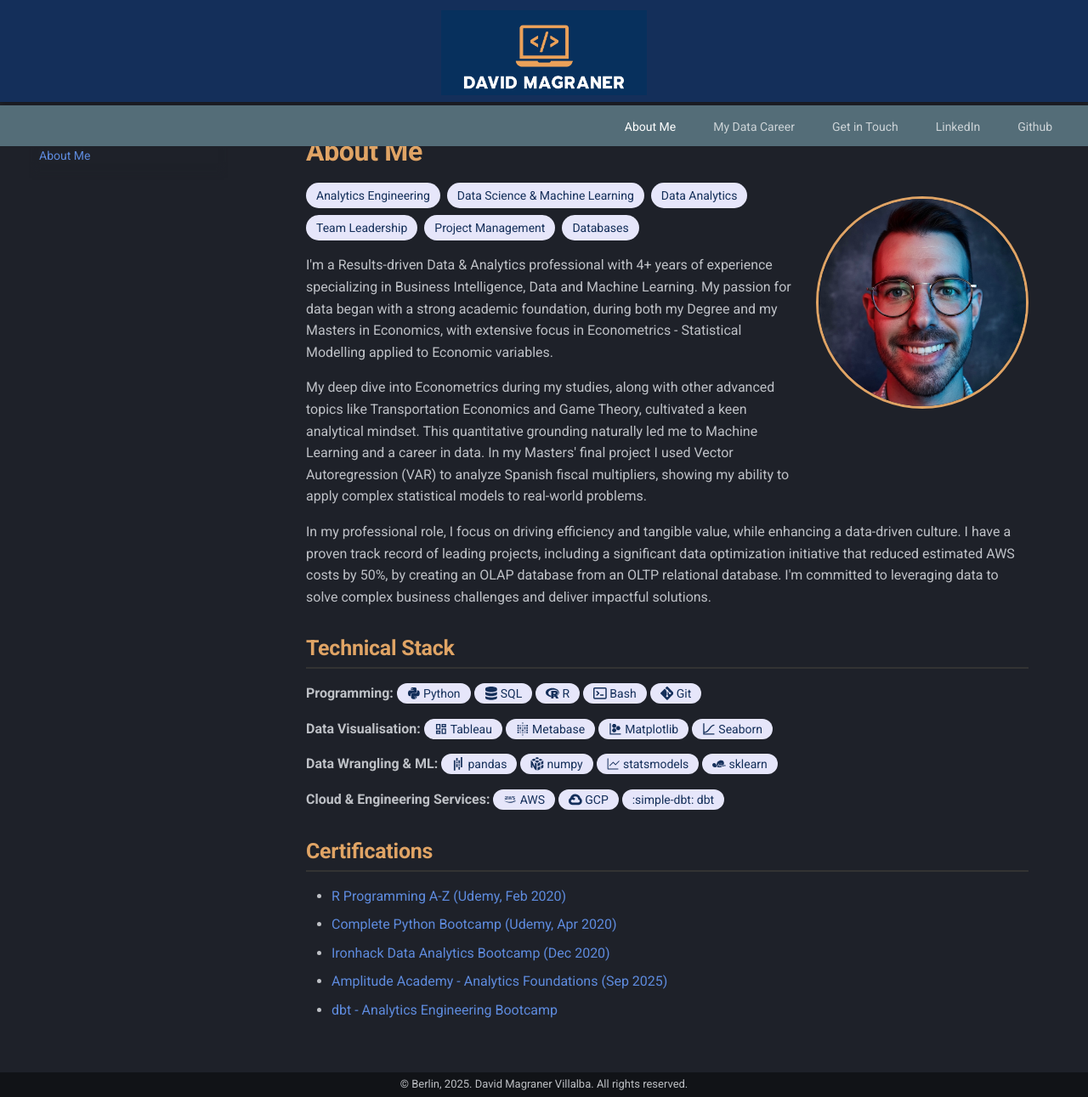
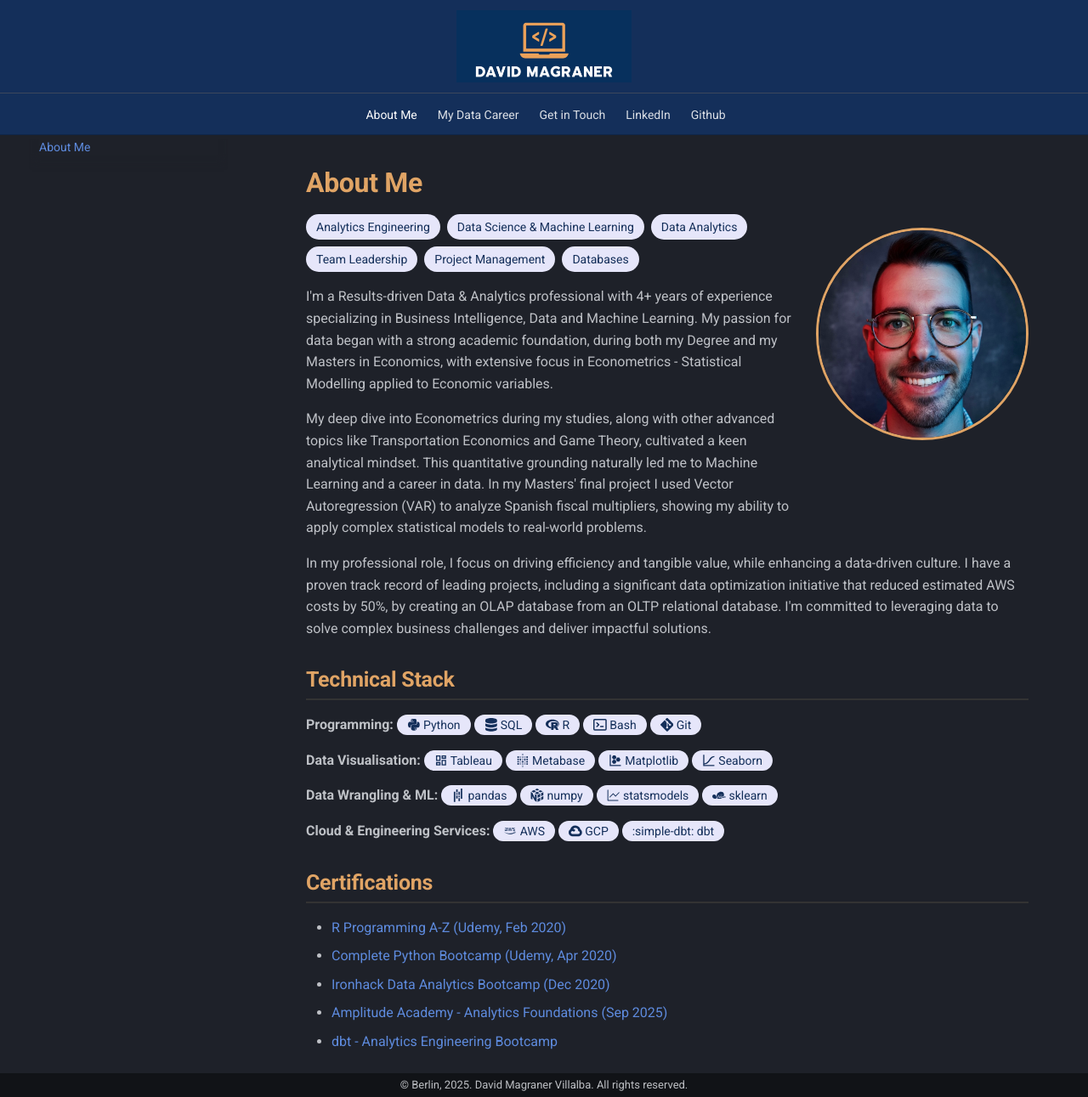
Before and after one commit to mavidvd/my-portfolio, an MkDocs documentation site: the page built from docs/index.md, in a window 1280 px wide and 1291 px high. Shown: the whole window at 85% size. Built offline with MkDocs 1.6.1 and Material for MkDocs 9.7.7, drawn with Linux system fonts in a browser that asks for light colours.

Commit message:
Edit bar

```diff
--- a/docs/stylesheets/extra.css
+++ b/docs/stylesheets/extra.css
@@ -1,7 +1,9 @@
 /* Override the theme's responsive font size scaling */
 :root {
-  /* Set a fixed base font size for all screens */
   --md-typeset-font-size: 14px;
+  /* Must match .md-header height so tabs sit flush and content is not covered */
+  --md-header-height: 5.5rem;
+  --md-tabs-height: 2.4rem;
 }
 
 .md-grid {
@@ -11,12 +13,28 @@
 
 /* === Custom Logo and Header Styling === */
 
-/* Set the background color of the entire header */
+/* Header + tabs share one visual block */
 .md-header {
-    background-color: #142F5A; /* Replace with the HEX code of your desired background color */
-                             /* Example: For your current 'slate' scheme, this is typically a deep grey/blue grey.
-                                You can use an online color picker tool on your logo to get the exact HEX code. */
-    height: 120px;
+    background-color: #142F5A;
+    height: var(--md-header-height);
+}
+
+.md-tabs {
+    background-color: #142F5A;
+    border-top: 1px solid rgba(224, 164, 101, 0.2);
+    border-bottom: 1px solid rgba(0, 0, 0, 0.2);
+    margin: 0;
+    top: var(--md-header-height);
+}
+
+.md-tabs__link {
+    color: rgba(255, 255, 255, 0.85);
+    opacity: 1;
+}
+
+.md-tabs__link--active,
+.md-tabs__link:hover {
+    color: #E0A465;
 }
 
 .md-header__inner {
@@ -27,14 +45,20 @@
 
 .md-content,
 .md-content__inner {
-    padding-top: 0 !important;
     width: 100%;
     max-width: 850px;
     box-sizing: border-box;
 }
-.md-content__inner h1:first-child {
-    margin-top: 0;
-    padding-top: 0 !important;
+
+/* Space below sticky header + tabs so page titles are not covered */
+@media screen and (min-width: 76.25em) {
+    .md-content {
+        padding-top: 1.25rem;
+    }
+
+    .md-content__inner > h1:first-child {
+        margin-top: 0.5rem;
+    }
 }
 
 .md-content h1,
@@ -89,10 +113,11 @@
     justify-content: center; /* Horizontal centering (if needed) */
 }
 
-/* Target the logo image itself and set its desired size */
+/* Logo scales with header height */
 .md-header__button.md-logo img {
-    height: 100px;  /* Make the logo bigger. ADJUST THIS VALUE (e.g., 60px, 100px) */
-    width: auto;   /* Maintain aspect ratio */
+    height: calc(var(--md-header-height) - 1.25rem);
+    max-height: 4.25rem;
+    width: auto;
     object-fit: contain;
 }
 
@@ -101,19 +126,19 @@
     display: none;
 }
 
-/* Move navigation tabs to the right */
-.md-tabs__list {
-  justify-content: flex-end !important;
+/* Center nav tabs under the logo */
+.md-tabs__inner {
+    max-width: 61rem;
+    margin: 0 auto;
 }
 
-/* Optional: Adjust tab spacing */
-.md-tabs__item {
-  margin-left: 1rem;
+.md-tabs__list {
+    justify-content: center !important;
+    flex-wrap: nowrap;
 }
 
-/* If site name is showing on the left, this adds space */
-.md-tabs {
-  justify-content: space-between;
+.md-tabs__item {
+    margin-left: 0;
 }
 
 /* Make site name bigger */
--- a/docs/stylesheets/responsive.css
+++ b/docs/stylesheets/responsive.css
@@ -17,25 +17,23 @@
   }
 }
 
-/* Tablets and phones */
+/* Tablets and phones — tabs live in the drawer; only header shows */
 @media screen and (max-width: 59.9375em) {
+  :root {
+    --md-header-height: 3.5rem;
+  }
+
   .md-header {
-    height: auto;
-    min-height: 4rem;
+    height: var(--md-header-height);
   }
 
   .md-header__button.md-logo img {
-    height: 3.5rem;
+    height: calc(var(--md-header-height) - 1rem);
+    max-height: 2.75rem;
   }
 
-  .md-tabs__list {
-    flex-wrap: wrap;
-    justify-content: center !important;
-    gap: 0.25rem;
-  }
-
-  .md-tabs__item {
-    margin-left: 0;
+  .md-content {
+    padding-top: 1rem;
   }
 
   .profile-header-flex {
--- a/mkdocs.yml
+++ b/mkdocs.yml
@@ -16,7 +16,6 @@ theme:
     - navigation.sections      # Groups nav in the mobile drawer
     - navigation.path          # Breadcrumbs for orientation on narrow screens
     - navigation.top           # Back-to-top button
-    - header.autohide          # Hides tall header while scrolling (saves mobile space)
     - toc.follow               # Keeps in-page TOC in view while reading
     - content.tooltips
   icon:
```
